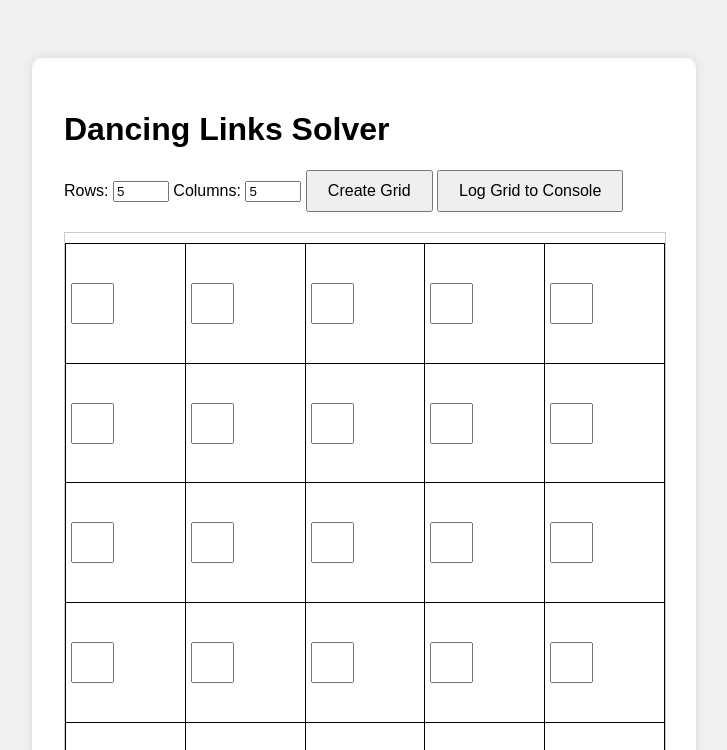
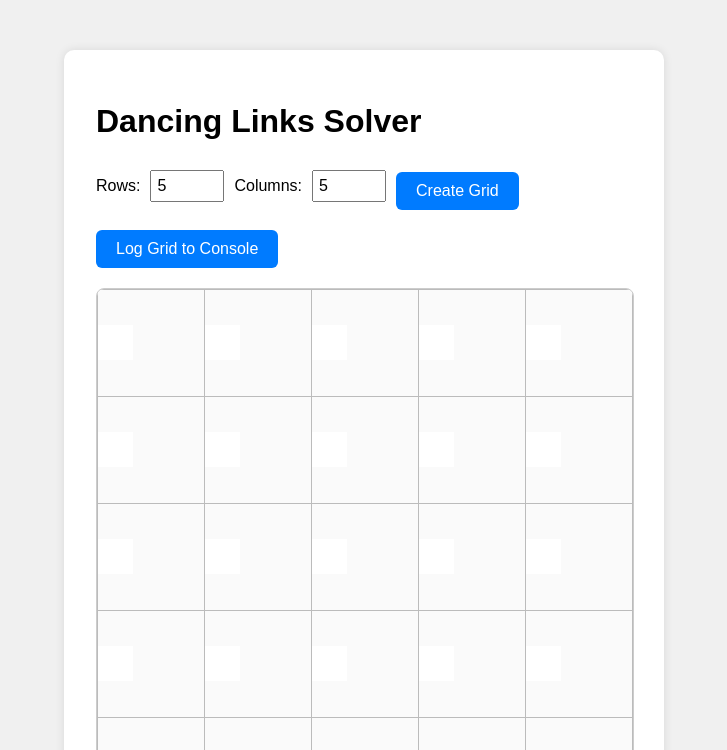
Before and after one commit to Andrija-Sevaljevic/strands-netlify, a plain HTML site: page index.html in a window 1280 px wide. Both pictures are taken after typing "5", "5" into the empty fields and a click on the button "Create Grid". Shown: the top 750 px of the page, without its empty margins (276-1003 px from the left). Drawn offline with Linux system fonts and the light colour scheme.

Commit message:
new style

```diff
--- a/style.css
+++ b/style.css
@@ -4,14 +4,17 @@ body {
   display: flex;
   justify-content: center;
   padding-top: 50px;
+  margin: 0;
 }
 
 .container {
   background: white;
   padding: 2rem;
   border-radius: 10px;
-  width: 600px;
+  width: 100%;
+  max-width: 600px;
   box-shadow: 0 0 10px rgba(0, 0, 0, 0.1);
+  box-sizing: border-box;
 }
 
 textarea {
@@ -19,48 +22,63 @@ textarea {
   height: 150px;
   font-family: monospace;
   margin-bottom: 1rem;
+  resize: vertical;
+  box-sizing: border-box;
 }
 
 button {
   padding: 10px 20px;
   font-size: 16px;
+  margin-top: 10px;
+  margin-right: 10px;
+  cursor: pointer;
+  background-color: #007bff;
+  color: white;
+  border: none;
+  border-radius: 6px;
+  transition: background-color 0.2s ease;
+}
+
+button:hover {
+  background-color: #0056b3;
 }
 
 pre {
-  background: #eee;
+  background: #f9f9f9;
   padding: 1rem;
   margin-top: 1rem;
+  font-size: 14px;
+  overflow-x: auto;
+  border-radius: 6px;
+  border: 1px solid #ddd;
 }
 
-table {
-  margin-top: 10px;
-  border-collapse: collapse;
+.grid-setup {
+  margin-bottom: 20px;
+  display: flex;
+  gap: 10px;
+  align-items: center;
+  flex-wrap: wrap;
 }
 
-table input {
+.grid-setup input {
+  width: 60px;
+  padding: 5px;
   font-size: 16px;
-  text-transform: uppercase;
-  width: 30px;
-  height: 30px;
-  text-align: center;
-}
-
-td {
-  border: 1px solid black;
-  padding: 5px;
 }
 
 #letterGridContainer {
   position: relative;
   width: 100%;
-  padding-top: 100%;
-  /* 1:1 aspect ratio (height = width) */
+  padding-top: 100%; /* makes it square */
   margin-top: 15px;
   overflow: auto;
   border: 1px solid #ccc;
+  border-radius: 8px;
+  background-color: #fafafa;
 }
 
-#letterGridContainer>table {
+#letterGridContainer > table {
   position: absolute;
   top: 0;
   left: 0;
@@ -70,7 +88,24 @@ td {
   border-collapse: collapse;
 }
 
+#letterGridContainer td {
+  border: 1px solid #bbb;
+  padding: 0;
+}
 
-.grid-setup {
-  margin-bottom: 20px;
+#letterGridContainer input {
+  width: 100%;
+  height: 100%;
+  font-size: 1.2vw;
+  text-transform: uppercase;
+  text-align: center;
+  border: none;
+  box-sizing: border-box;
+  outline: none;
+  background-color: white;
+  transition: background-color 0.2s ease;
 }
+
+#letterGridContainer input:focus {
+  background-color: #e6f0ff;
+}
```
